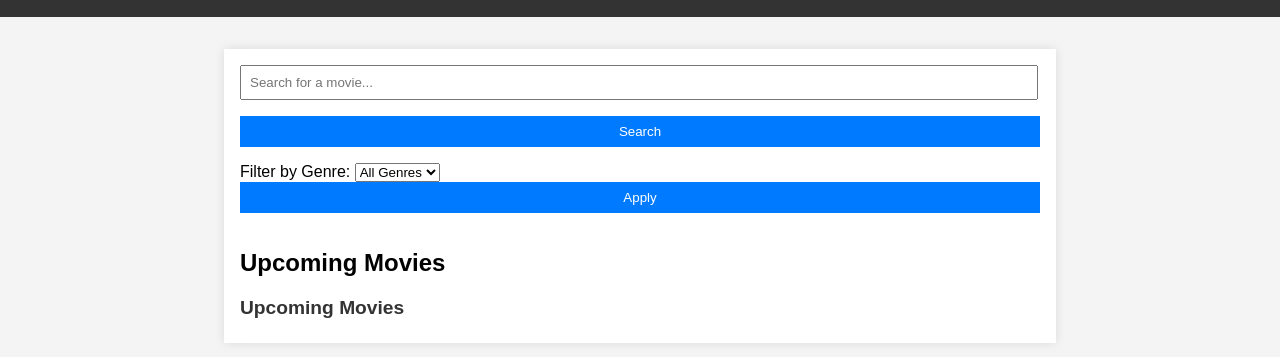
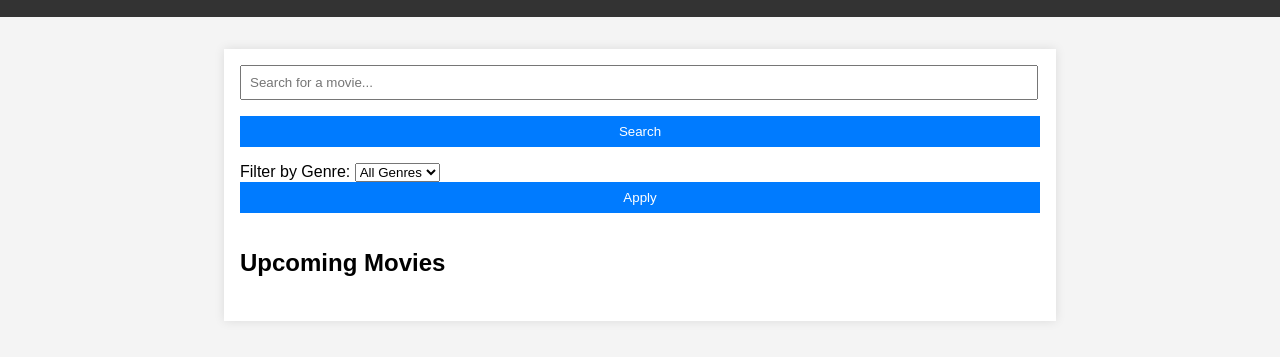
Before and after one commit to m-clin/MovieSearcher, a plain HTML site: page index.html in a window 1280 px wide. Shown: the part 95-452 px from the top of the page. Drawn offline with Linux system fonts and the light colour scheme; no server answers.

Commit message:
Final Revisions

```diff
--- a/index.html
+++ b/index.html
@@ -1,3 +1,4 @@
+<!-- Marclin R. Abarracoso BSIT3-B3 -->
 <!DOCTYPE html>
 <html lang="en">
 <head>
@@ -25,14 +26,13 @@
                 <option value="28">Action</option>
                 <option value="12">Adventure</option>
                 <option value="12">Drama</option>
-                <!-- Add more genres based on your needs -->
             </select>
             <button onclick="applyGenreFilter()">Apply</button>
         </div>
 
         <h2 id="moviesTitle">Upcoming Movies</h2>
         <div class="movie-container" id="movieContainer">
-            <div class="section-title">Upcoming Movies</div>
+            <div class="section-title"></div>
             <!-- Movies will be displayed here -->
         </div>
 
--- a/script.js
+++ b/script.js
@@ -1,3 +1,4 @@
+// Marclin R. Abarracoso BSIT3-B3
 const apiKey = '1bfdbff05c2698dc917dd28c08d41096';
 const apiUrl = 'https://api.themoviedb.org/3';
 const imageBaseUrl = 'https://image.tmdb.org/t/p/w500';
@@ -27,7 +28,6 @@ function displayMovies(movies, containerId) {
     container.innerHTML = '';
 
     movies.forEach(movie => {
-        // Check if the selected genre matches the movie's genre
         if (!selectedGenre || movie.genre_ids.includes(parseInt(selectedGenre))) {
             const movieElement = document.createElement('a');
             movieElement.classList.add('movie');
@@ -49,7 +49,6 @@ function updateMoviesTitle(title) {
 function applyGenreFilter() {
     const genreSelect = document.getElementById('genreFilter');
     selectedGenre = genreSelect.value;
-    // Call the searchMovie function with the selected genre
     searchMovie(searchInput.value, selectedGenre);
 }
 
```
Also changed, not shown: moviedetails.html (+1 -0 lines), moviedetails.js (+1 -6 lines).
